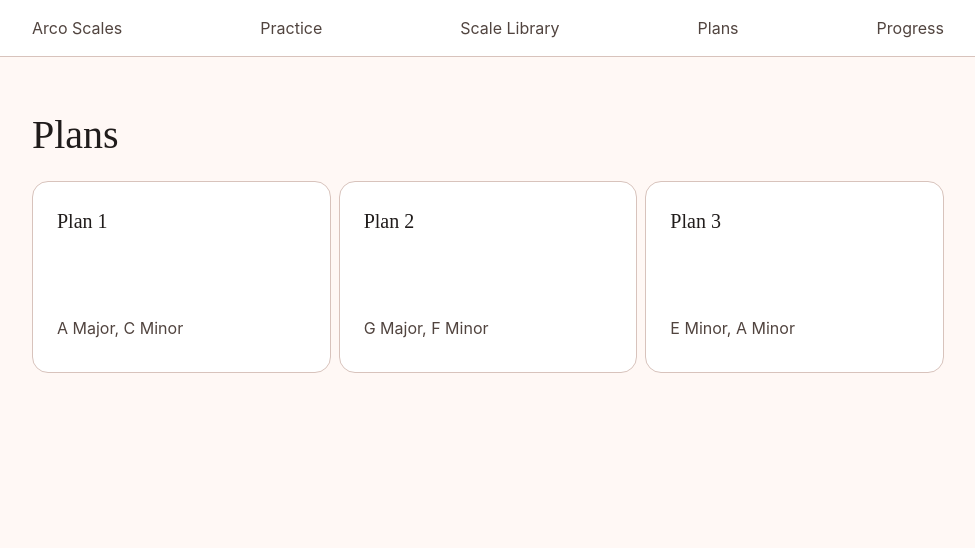
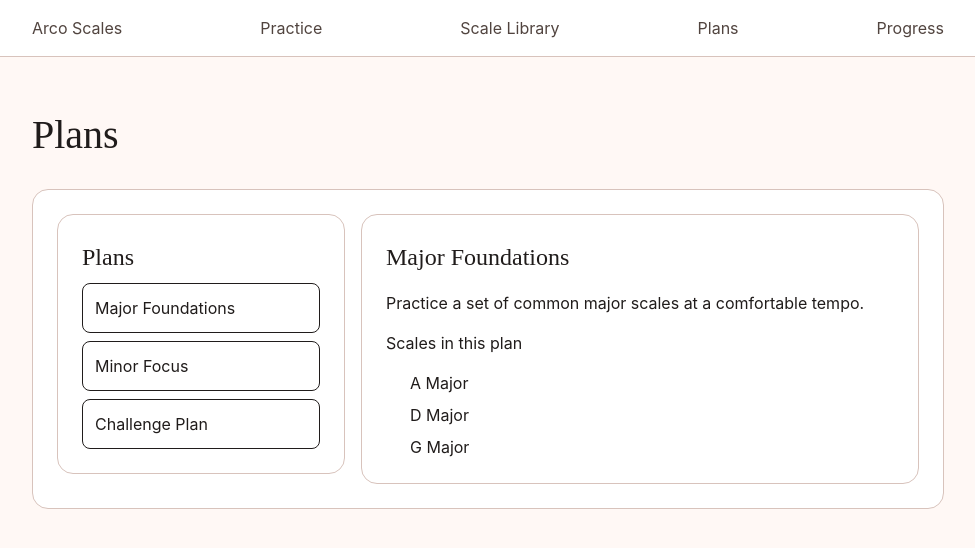
Before and after one commit to Caleb0206/arco-scales, a Next.js app: page /plans in a window 1280 px wide. Shown: the top 548 px of the page, without its empty margins (152-1127 px from the left). Built offline with nearby package versions, Linux system fonts and the light colour scheme.

Commit message:
plans page redesign

```diff
--- a/app/globals.css
+++ b/app/globals.css
@@ -372,11 +372,72 @@ p {
 }
 
 /* Plans page */
+.plans-workspace {
+  display: grid;
+  gap: var(--space-5);
+}
 
-.plans-list {
+.plan-list {
+  display: none;
+}
+
+.plan-list-item {
+  padding: var(--space-3);
+  border: var(--border-1) solid;
+  border-radius: var(--radius-1);
+  background: transparent;
+  color: var(--md-sys-color-on-surface);
+  font: inherit;
+  text-align: left;
+  cursor: pointer;
+}
+
+.plan-list-item:hover,
+.plan-list-item:focus-visible {
+  background: var(--md-sys-color-surface-container-high);
+}
+
+.plan-list-item.is-selected {
+  background: var(--sys-color-primary-mdcontainer);
+  color: var(--sys-color-on-primary-mdcontainer)
+}
+
+.plan-selector {
   display: flex;
   flex-direction: column;
-  gap: var(--space-2)
+  gap: var(--space-2);
+  margin-top: var(--space-5);
+  color: var(--md-sys-color-on-surface);
+  font-weight: 700;
+}
+
+.plan-selector select {
+  min-width: 14rem;
+  min-height: 3rem;
+  padding: var(--space-2);
+  border: 1px solid var(--md-sys-color-outline);
+  border-radius: var(--radius-1);
+  background: var(--md-sys-color-surface-container-lowest);
+  color: var(--md-sys-color-on-surface);
+  font: inherit;
+}
+
+.plan-content {
+  display: grid;
+  gap: var(--space-4);
+  margin-top: var(--space-5);
+  padding: var(--space-5);
+  border: 1px solid var(--md-sys-color-outline-variant);
+  border-radius: var(--radius-2);
+  background: var(--md-sys-color-surface-container-lowest);
+
+}
+
+.plan-content ul {
+  display: grid;
+  gap: var(--space-2);
+  margin: var(--space-0);
+  padding-left: var(--space-5);
 }
 
 
@@ -439,8 +500,31 @@ p {
     display: flex;
   }
 
+  .plans-workspace {
+    grid-template-columns: minmax(14rem, 18rem) minmax(0, 1fr);
+    align-items: start;
+    gap: var(--space-4);
+    margin-top: var(--space-5);
+    padding: var(--space-5);
+    border: 1px solid var(--md-sys-color-outline-variant);
+    border-radius: var(--radius-2);
+    background: var(--md-sys-color-surface-container-lowest);
+  }
 
-  .plans-list {
-    flex-direction: row;
+  .plan-selector {
+    display: none;
+  }
+
+  .plan-content {
+    margin-top: var(--space-0);
+  }
+
+  .plan-list {
+    display: grid;
+    gap: var(--space-2);
+    padding: var(--space-5);
+    border: 1px solid var(--md-sys-color-outline-variant);
+    border-radius: var(--radius-2);
+    background: var(--md-sys-color-surface-container-lowest);
   }
 }
--- a/app/plans/page.tsx
+++ b/app/plans/page.tsx
@@ -1,6 +1,37 @@
+"use client";
+import { useState } from "react";
 import Card from "@/components/Card";
 
+type Plan = {
+    id: string;
+    name: string;
+    description: string;
+    scales: string[];
+};
+const plans: Plan[] = [
+    {
+        id: "major-foundations",
+        name: "Major Foundations",
+        description: "Practice a set of common major scales at a comfortable tempo.",
+        scales: ["A Major", "D Major", "G Major"]
+    },
+    {
+        id: "minor-focus",
+        name: "Minor Focus",
+        description: "Practice a set of common minor scales with focus on fingerings.",
+        scales: ["A Minor", "D Minor", "E Minor"]
+    },
+    {
+        id: "challenge-plan",
+        name: "Challenge Plan",
+        description: "Practice less recent scales.",
+        scales: ["B Major", "F Major", "C Minor"]
+    },
+]
 export default function Plans() {
+    const [selectedPlanId, setSelectedPlanId] = useState(plans[0].id);
+    const selectedPlan = plans.find((plan) => plan.id === selectedPlanId) ?? plans[0];
+
     return (
         <div>
             <main>
@@ -8,22 +39,57 @@ export default function Plans() {
                     Plans
                 </h1>
 
-                <div className="plans-list">
-                    <Card
-                        title="Plan 1">
-                        <p>A Major, C Minor</p>
-                    </Card>
-                    <Card
-                        title="Plan 2">
-                        <p>G Major, F Minor</p>
-                    </Card>
-                    <Card
-                        title="Plan 3">
-                        <p>E Minor, A Minor</p>
-                    </Card>
+                <div className="plans-workspace">
+                    <nav className="plan-list">
+                        <h2>Plans</h2>
+
+                        {plans.map((plan) => (
+                            <button
+                                className={
+                                    plan.id === selectedPlanId
+                                        ? "plan-list-item is-selected"
+                                        : "plan-list-item"
+                                }
+                                type="button"
+                                key={plan.id}
+                                aria-pressed={plan.id === selectedPlanId}
+                                onClick={() => setSelectedPlanId(plan.id)}
+                            >
+                                {plan.name}
+                            </button>
+                        ))}
+                    </nav>
+
+                    <div className="plan-details">
+                        <label className="plan-selector" htmlFor="plan">
+                            Choose a plan
+                            <select
+                                id="plan"
+                                value={selectedPlanId}
+                                onChange={(event) => setSelectedPlanId(event.target.value)}
+                            >
+                                {plans.map((plan) => (
+                                    <option key={plan.id} value={plan.id}>
+                                        {plan.name}
+                                    </option>
+                                ))}
+                            </select>
+                        </label>
+
+                        <section className="plan-content">
+                            <h2 id="plan-title">{selectedPlan.name}</h2>
+                            <p>{selectedPlan.description}</p>
+                            <h3> Scales in this plan</h3>
+                            <ul>
+                                {selectedPlan.scales.map((scale) => (
+                                    <li key={scale}>{scale}</li>
+                                ))}
+                            </ul>
+                        </section>
+                    </div>
                 </div>
-            </main>
-        </div>
+            </main >
+        </div >
 
 
     )
```
